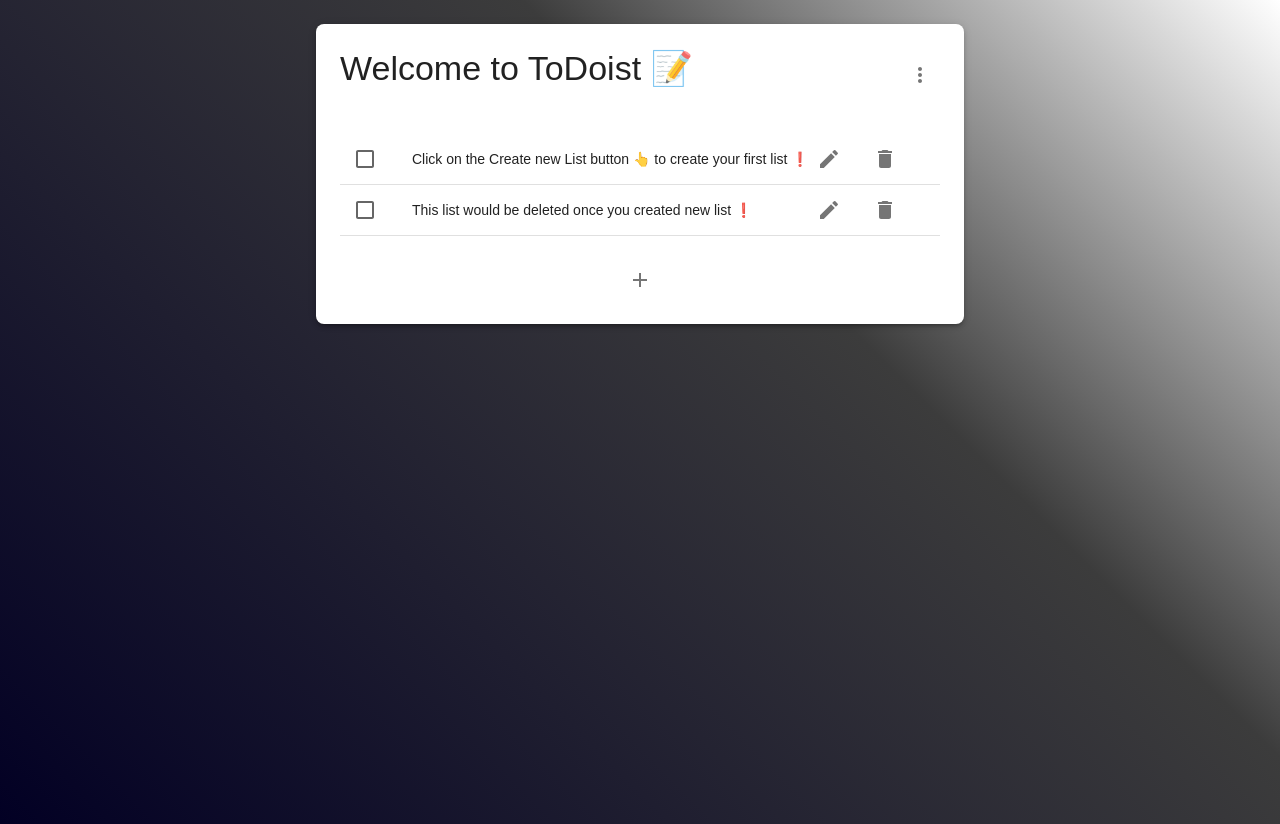
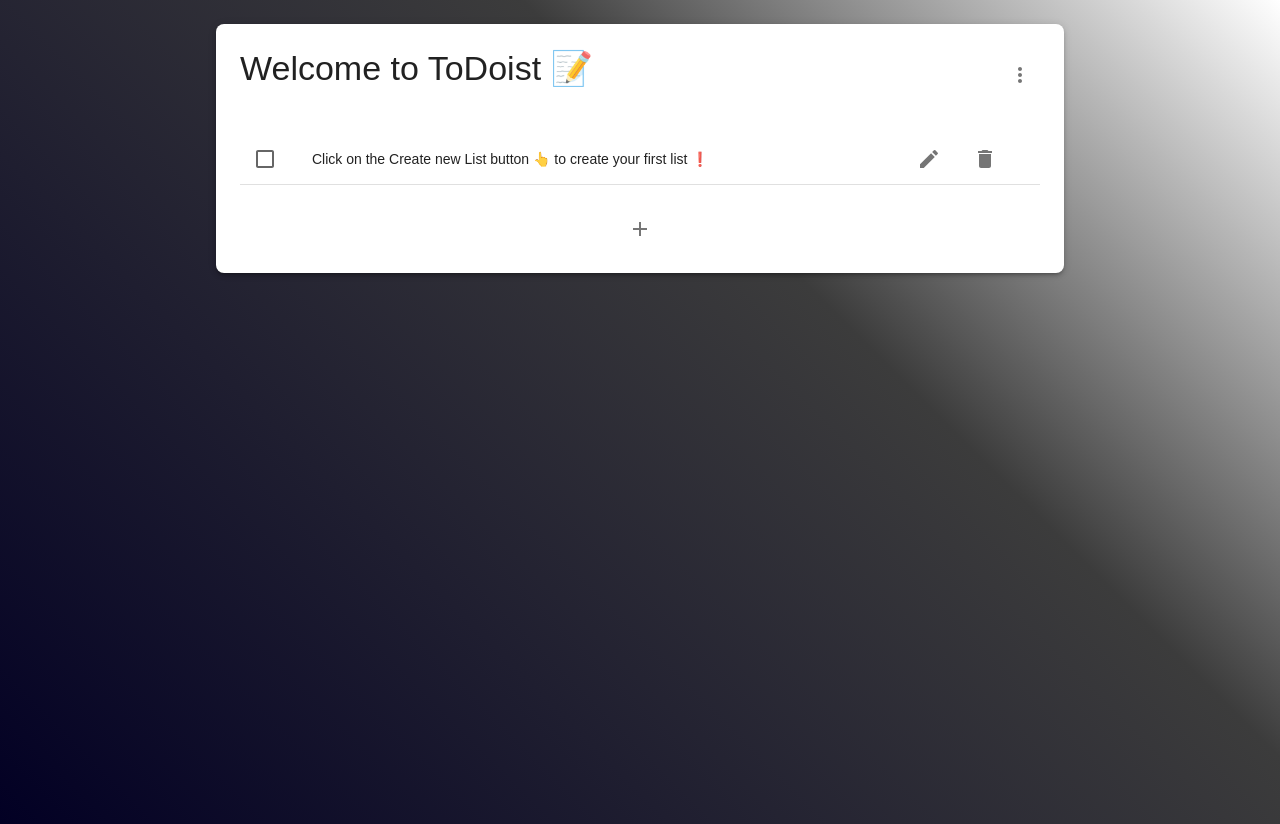
Before and after one commit to yashsdoshi/Assignment, a Next.js app in the folder todo_app/: page /components/to_do_list in a window 1280 px wide. Built offline with nearby package versions, Linux system fonts and the light colour scheme.

Commit message:
Refactor To Do List component;

```diff
--- a/todo_app/src/app/components/to_do_list/todo_list.tsx
+++ b/todo_app/src/app/components/to_do_list/todo_list.tsx
@@ -1,11 +1,11 @@
 import React, { useState } from "react";
 import EditIcon from "@mui/icons-material/Edit";
 import CheckIcon from "@mui/icons-material/Check";
-import DeleteIcon from '@mui/icons-material/Delete';
-import Menu from '@mui/material/Menu';
-import MenuItem from '@mui/material/MenuItem';
-import MoreVertIcon from '@mui/icons-material/MoreVert';
-import AddIcon from '@mui/icons-material/Add';
+import DeleteIcon from "@mui/icons-material/Delete";
+import Menu from "@mui/material/Menu";
+import MenuItem from "@mui/material/MenuItem";
+import MoreVertIcon from "@mui/icons-material/MoreVert";
+import AddIcon from "@mui/icons-material/Add";
 import {
   Box,
   Checkbox,
@@ -16,56 +16,62 @@ import {
   ListItemText,
   TextField,
   Typography,
-    Paper
+  Paper,
 } from "@mui/material";
 
-interface Item {
+interface ToDoList {
   id: string;
+  title: string;
+  tasks: Task[];
+}
+
+interface Task{
+  timeStamp: string;
   text: string;
   checked: boolean;
   isEditing: boolean;
 }
 
 const EditableListItem: React.FC<{
-    item: Item;
+  task: Task;
   handleToggle(id: string): void;
   handleEditStart(id: string): void;
   handleEditEnd(id: string): void;
   handleTextChange(id: string, newText: string): void;
   handleDeleteItem(id: string): void;
 }> = ({
-    item,
+  task,
   handleToggle,
   handleTextChange,
   handleEditStart,
   handleEditEnd,
-    handleDeleteItem
+  handleDeleteItem,
 }) => (
   <ListItem
     dense
     divider
     role="listitem"
-        aria-label={`List item ${item.id}`}
+    aria-label={`List item ${task.timeStamp}`}
     sx={{
-            textDecoration: item.checked ? "line-through" : "none"
+      textDecoration: task.checked ? "line-through" : "none",
     }}
   >
     <ListItemIcon>
       <Checkbox
         edge="start"
-                checked={item.checked}
-                onChange={() => handleToggle(item.id)}
-                inputProps={{ "aria-labelledby": `checkbox-list-label-${item.id}` }}
+        checked={task.checked}
+        onChange={() => handleToggle(task.timeStamp)}
+        inputProps={{ "aria-labelledby": `checkbox-list-label-${task.timeStamp}` }}
       />
     </ListItemIcon>
-        {item.isEditing ? (
+    {task.isEditing ? (
       <TextField
         fullWidth
-                value={item.text}
-                onChange={(e) => handleTextChange(item.id, e.target.value)}
-                onBlur={() => handleEditEnd(item.id)}
+        value={task.text}
+        onChange={(e) => handleTextChange(task.timeStamp, e.target.value)}
+        onBlur={() => handleEditEnd(task.timeStamp)}
         onKeyDown={(e) => {
-                    if (e.key === "Enter") handleEditEnd(item.id);
+          if (e.key === "Enter") handleEditEnd(task.timeStamp);
         }}
         autoFocus
         variant="standard"
@@ -73,18 +79,18 @@ const EditableListItem: React.FC<{
       />
     ) : (
       <ListItemText
-                id={`checkbox-list-label-${item.id}`}
-                primary={item.text}
+        id={`checkbox-list-label-${task.timeStamp}`}
+        primary={task.text}
         sx={{ cursor: "pointer" }}
-                onDoubleClick={() => handleEditStart(item.id)}
+        onDoubleClick={() => handleEditStart(task.timeStamp)}
       />
     )}
     <ListItemIcon>
-            {item.isEditing ? (
+      {task.isEditing ? (
         <IconButton
           edge="end"
           aria-label="save"
-                    onClick={() => handleEditEnd(item.id)}
+          onClick={() => handleEditEnd(task.timeStamp)}
           size="small"
         >
           <CheckIcon />
@@ -93,7 +99,7 @@ const EditableListItem: React.FC<{
         <IconButton
           edge="end"
           aria-label="edit"
-                    onClick={() => handleEditStart(item.id)}
+          onClick={() => handleEditStart(task.timeStamp)}
           size="small"
         >
           <EditIcon />
@@ -105,7 +111,7 @@ const EditableListItem: React.FC<{
         edge="end"
         aria-label="delete"
         size="small"
-                onClick={() => handleDeleteItem(item.id)}
+        onClick={() => handleDeleteItem(task.timeStamp)}
       >
         <DeleteIcon />
       </IconButton>
@@ -113,12 +119,7 @@ const EditableListItem: React.FC<{
   </ListItem>
 );
 
-const LongMenu: React.FC = () => {
-
-    const options = [
-        'Edit title',
-        'Delete list',
-    ];
+const EditMenu: React.FC = () => {
 
   const ITEM_HEIGHT = 48;
 
@@ -136,8 +137,8 @@ const LongMenu: React.FC = () => {
       <IconButton
         aria-label="more"
         id="long-button"
-                aria-controls={open ? 'long-menu' : undefined}
-                aria-expanded={open ? 'true' : undefined}
+        aria-controls={open ? "long-menu" : undefined}
+        aria-expanded={open ? "true" : undefined}
         aria-haspopup="true"
         onClick={handleClick}
       >
@@ -146,7 +147,7 @@ const LongMenu: React.FC = () => {
       <Menu
         id="long-menu"
         MenuListProps={{
-                    'aria-labelledby': 'long-button',
+          "aria-labelledby": "long-button",
         }}
         anchorEl={anchorEl}
         open={open}
@@ -155,77 +156,118 @@ const LongMenu: React.FC = () => {
           paper: {
             style: {
               maxHeight: ITEM_HEIGHT * 4.5,
-                            width: '20ch',
+              width: "20ch",
             },
           },
         }}
       >
-                {options.map((option) => (
-                    <MenuItem key={option} selected={option === 'Pyxis'} onClick={handleClose}>
-                        {option}
+        <MenuItem onClick={handleClose}>
+          Edit title
         </MenuItem>
-                ))}
+        <MenuItem onClick={handleClose}>
+          Delete list
+        </MenuItem>
       </Menu>
     </div>
   );
 };
 
-export default function EditableList() {
-    const [items, setItems] = useState<Item[]>([
-        { id: new Date().toISOString(), text: "Click on the Create new List button 👆 to create your first list ❗", checked: false, isEditing: false },
-        { id: new Date().toISOString(), text: "This list would be deleted once you created new list ❗", checked: false, isEditing: false },
-    ]);
+export default function GenerateToDoList() {
+  const [toDoList, setToDoList] = useState<ToDoList>({
+    id: new Date().toISOString(),
+    title: "Welcome to ToDoist 📝",
+    tasks: [
+      {
+        timeStamp: new Date().toISOString(),
+        text: "Click on the Create new List button 👆 to create your first list ❗",
+        checked: false,
+        isEditing: false,
+      },
+    ],
+  });
 
-    const handleToggle = (id: string) =>
-        setItems((prev) =>
-            prev.map((item) =>
-                item.id === id ? { ...item, checked: !item.checked } : item
-            )
-        );
+  const handleToggle = (timeStamp: string) =>
+    setToDoList((prev) => ({
+      ...prev,
+      items: prev.tasks.map((item) =>
+        item.timeStamp === timeStamp ? { ...item, checked: !item.checked } : item
+      ),
+    }));
 
-    const handleTextChange = (id: string, newText: string) =>
-        setItems((prev) =>
-            prev.map((item) => (item.id === id ? { ...item, text: newText } : item))
-        );
+  const handleTextChange = (timeStamp: string, newText: string) =>
+    setToDoList((prev) => ({
+      ...prev,
+      items: prev.tasks.map((item) =>
+        item.timeStamp === timeStamp ? { ...item, text: newText } : item
+      ),
+    }));
 
-    const handleEditStart = (id: string) =>
-        setItems((prev) =>
-            prev.map((item) => (item.id === id ? { ...item, isEditing: true } : item))
-        );
+  const handleEditStart = (timeStamp: string) =>
+    setToDoList((prev) => ({
+      ...prev,
+      items: prev.tasks.map((item) =>
+        item.timeStamp === timeStamp ? { ...item, isEditing: true } : item
+      ),
+    }));
 
-    const handleEditEnd = (id: string) =>
-        setItems((prev) =>
-            prev.map((item) => (item.id === id ? { ...item, isEditing: false } : item))
-        );
+  const handleEditEnd = (timeStamp: string) =>
+    setToDoList((prev) => ({
+      ...prev,
+      items: prev.tasks.map((item) =>
+        item.timeStamp === timeStamp ? { ...item, isEditing: false } : item
+      ),
+    }));
 
   const handleAddItem = () => {
-        setItems((prev) => [...prev, { id: new Date().toISOString(), text: "", checked: false, isEditing: true }]);
+    setToDoList((prev) => ({
+      ...prev,
+      items: [
+        ...prev.tasks,
+        {
+          timeStamp: new Date().toISOString(),
+          text: "",
+          checked: false,
+          isEditing: true,
+        },
+      ],
+    }));
   };
 
-    const handleDeleteItem = (id: string) =>
-        setItems((prev) => prev.filter((item) => item.id !== id));
+  const handleDeleteItem = (timeStamp: string) =>
+    setToDoList((prev) => ({
+      ...prev,
+      items: prev.tasks.filter((item) => item.timeStamp !== timeStamp),
+    }));
 
   return (
     <Paper
       elevation={3}
       sx={{
-                maxWidth: 600,
+        maxWidth: 800,
+        minWidth: 700,
         margin: "24px auto",
         padding: 3,
-                borderRadius: 2
+        borderRadius: 2,
       }}
     >
-            <Box sx={{ display: "flex", justifyContent: "space-between", alignItems: "center", mb: 3 }}>
+      <Box
+        sx={{
+          display: "flex",
+          justifyContent: "space-between",
+          alignItems: "center",
+          mb: 3,
+        }}
+      >
         <Typography variant="h4" component="h1" gutterBottom>
-                    Welcome to ToDoist 📝
+          {toDoList.title}
         </Typography>
-                <LongMenu />
+        <EditMenu />
       </Box>
       <List sx={{ width: "100%", bgcolor: "background.paper" }}>
-                {items.map((item) => (
+        {toDoList.tasks.map((item) => (
           <EditableListItem
-                        key={item.id}
-                        item={item}
+            key={item.timeStamp}
+            task={item}
             handleToggle={handleToggle}
             handleTextChange={handleTextChange}
             handleEditStart={handleEditStart}
@@ -234,11 +276,11 @@ export default function EditableList() {
           />
         ))}
       </List>
-            <Box sx={{ display: 'flex', justifyContent: 'center', mt: 2 }}>
+      <Box sx={{ display: "flex", justifyContent: "center", mt: 2 }}>
         <IconButton aria-label="add" onClick={handleAddItem}>
           <AddIcon />
         </IconButton>
       </Box>
     </Paper>
   );
-};
+}
--- a/todo_app/src/app/redux/store.ts
+++ b/todo_app/src/app/redux/store.ts
@@ -1,9 +1,9 @@
 import { configureStore } from '@reduxjs/toolkit'
-import taskSlice from './task_slice'
+import listSlice from './list_slice'
 export const makeStore = () => {
   return configureStore({
     reducer: {
-      task: taskSlice
+      task: listSlice
     }
   })
 }
```
Also changed, not shown: todo_app/src/app/components/add_task_button/add_task.tsx (+96 -72 lines), todo_app/src/app/components/task_count/page.tsx (+2 -5 lines), todo_app/src/app/components/to_do_list/page.tsx (+2 -5 lines), todo_app/src/app/redux/list_slice.ts (renamed from todo_app/src/app/redux/task_slice.ts). Lines whose indentation alone changed are shown as unchanged.
